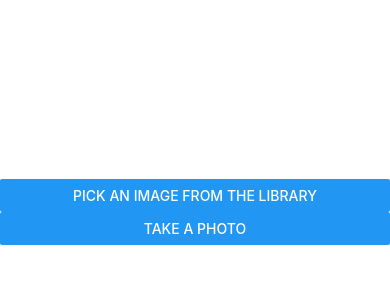
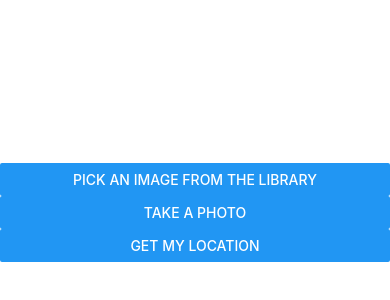
Before and after one commit to jdeebs/hello-communication-features, a React Native app: screen / in a window 390 px wide. Shown: the part 210-510 px from the top of the page. Built offline with nearby package versions, Linux system fonts and the light colour scheme.

Commit message:
Add geolocation capabilities and render a MapView

```diff
--- a/App.js
+++ b/App.js
@@ -1,13 +1,16 @@
 // Import Core React & React Native Components
 import { useState } from "react";
 import { Button, StyleSheet, View, Image } from "react-native";
+import MapView from "react-native-maps";
 
 // Import All Expo Module functions To Reference As Collective Objects
 import * as ImagePicker from "expo-image-picker";
 import * as MediaLibrary from "expo-media-library";
+import * as Location from "expo-location";
 
 export default function App() {
   const [image, setImage] = useState(null);
+  const [location, setLocation] = useState(null);
 
   const pickImage = async () => {
     // Request permission to access the media library
@@ -52,14 +55,46 @@ export default function App() {
     }
   };
 
+  const getLocation = async () => {
+    // Request permission to access the location
+    let permissions = await Location.requestForegroundPermissionsAsync();
+
+    // If permission is granted, get the current location
+    if (permissions?.granted) {
+      const location = await Location.getCurrentPositionAsync({});
+      // Set the location state to the current location
+      setLocation(location);
+      // If permission is not granted, alert the user
+    } else {
+      Alert.alert("Location access denied. Please enable location access.");
+    }
+  };
+
   return (
     <View style={styles.container}>
       <Button title="Pick an image from the library" onPress={pickImage} />
       <Button title="Take a photo" onPress={takePhoto} />
+      <Button title="Get my location" onPress={getLocation} />
       {image && (
         <Image
+          // Set the image source to the selected image
           source={{ uri: image.uri }}
+          // Set the dimensions of the image
           style={{ width: 200, height: 200 }}
+        />
+      )}
+      {location && (
+        <MapView
+          // Set the dimensions of the map view
+          style={{ width: 300, height: 300 }}
+          region={{
+            // Initial region of the map, centered on the user's current location
+            latitude: location.coords.latitude,
+            longitude: location.coords.longitude,
+            // Delta values control zoom level of the map
+            latitudeDelta: 0.0922,
+            longitudeDelta: 0.0421,
+          }}
         />
       )}
     </View>
--- a/package.json
+++ b/package.json
@@ -14,7 +14,9 @@
     "react": "18.2.0",
     "react-native": "0.74.5",
     "expo-image-picker": "~15.0.7",
-    "expo-media-library": "~16.0.4"
+    "expo-media-library": "~16.0.4",
+    "expo-location": "~17.0.1",
+    "react-native-maps": "1.14.0"
   },
   "devDependencies": {
     "@babel/core": "^7.20.0"
```
Also changed, not shown: 1 other file (tests, documents, lock files or other folders).
